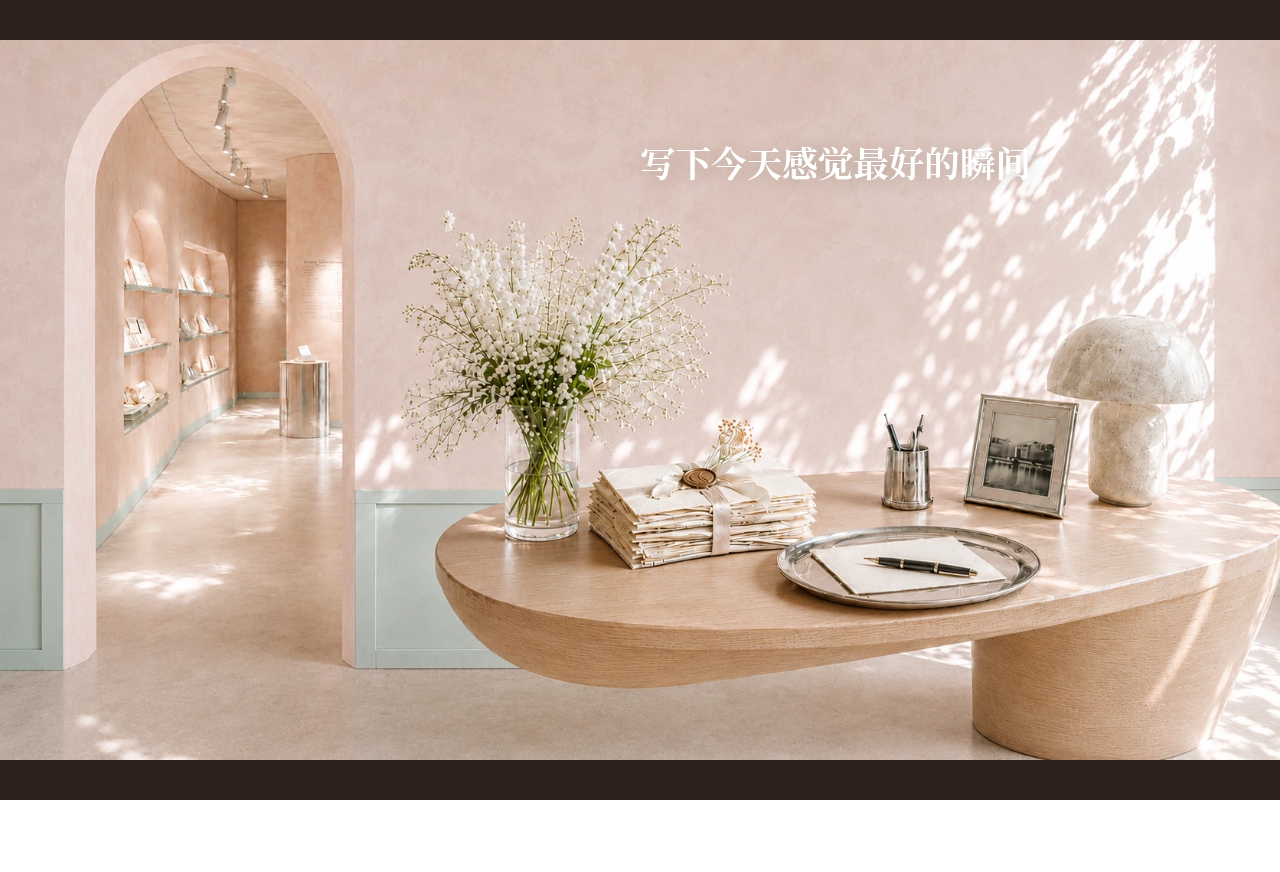
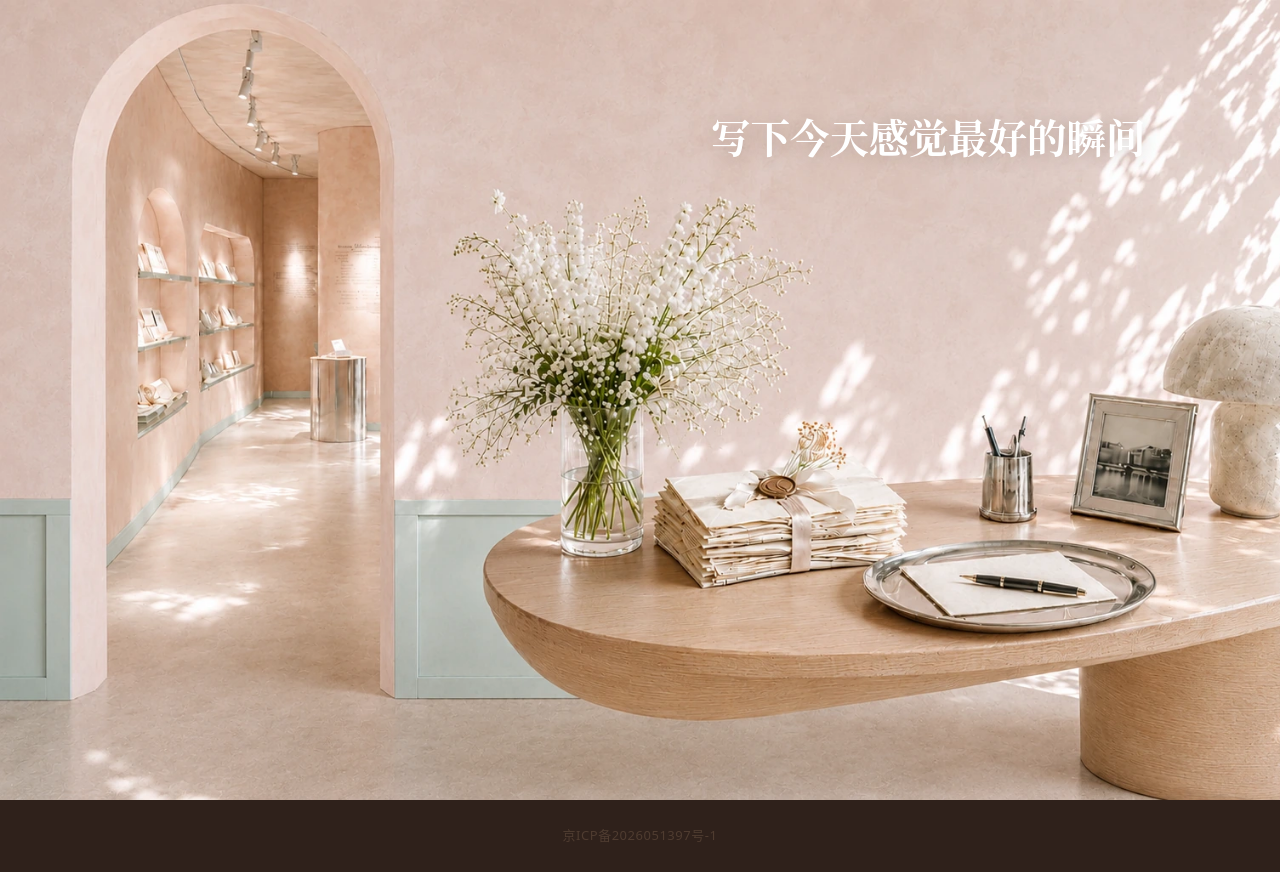
Before and after one commit to injuly0/positiveMood-v2-loading, a React (Vite) app: page / in a window 1280 px wide. Before the commit the page ends 800 px from the top, so only its background shows below. Built offline with nearby package versions, Linux system fonts and the light colour scheme.

Commit message:
下方加备案号

```diff
--- a/src/components/AppLayout/AppLayout.css
+++ b/src/components/AppLayout/AppLayout.css
@@ -1,4 +1,23 @@
 .app-layout {
+  --page-surface: #f8f4ff;
   position: relative;
-  min-height: 100vh;
+  min-height: calc(100vh + 72px);
+  background: var(--page-surface);
 }
+
+.app-layout:has(.record-page),
+.app-layout:has(.qs-page),
+.app-layout:has(.qa-page) {
+  --page-surface: #251911;
+}
+
+.app-layout:has(.record-page) > .site-footer,
+.app-layout:has(.qs-page) > .site-footer,
+.app-layout:has(.qa-page) > .site-footer {
+  position: absolute;
+  top: 100vh;
+  left: 50%;
+  width: min(100vw, calc(100vh * 16 / 9));
+  transform: translateX(-50%);
+  z-index: 91;
+}
--- a/src/components/AppLayout/AppLayout.tsx
+++ b/src/components/AppLayout/AppLayout.tsx
@@ -1,6 +1,7 @@
 import { useCallback, useState } from 'react';
 import { Outlet } from 'react-router-dom';
 import CrystallizeOverlay from '../CrystallizeOverlay/CrystallizeOverlay';
+import SiteFooter from '../SiteFooter/SiteFooter';
 import type { StartSoftFocusTransition } from '../WarmLightTransition/WarmLightTransitionLayer';
 import './AppLayout.css';
 
@@ -23,6 +24,7 @@ export default function AppLayout({ startSoftFocusTransition }: AppLayoutProps)
       <Outlet
         context={{ startCrystallizing, startSoftFocusTransition } satisfies AppLayoutContext}
       />
+      <SiteFooter />
       {crystallizing && (
         <CrystallizeOverlay onDone={() => setCrystallizing(false)} />
       )}
--- /dev/null
+++ b/src/components/SiteFooter/SiteFooter.css
@@ -0,0 +1,36 @@
+.site-footer {
+  position: relative;
+  z-index: 2;
+  display: flex;
+  justify-content: center;
+  align-items: center;
+  flex: 0 0 auto;
+  min-height: 72px;
+  padding: 18px 24px;
+  box-sizing: border-box;
+  color: rgb(92 70 57 / 72%);
+  background: var(--page-surface, #f5eadc);
+  font-family: var(--font-sans-sc);
+  font-size: 13px;
+  line-height: 1.5;
+  letter-spacing: 0.04em;
+  text-align: center;
+}
+
+.site-footer a {
+  color: inherit;
+  text-decoration: none;
+  transition: color 160ms ease;
+}
+
+.site-footer a:hover,
+.site-footer a:focus-visible {
+  color: rgb(92 70 57 / 100%);
+  text-decoration: underline;
+  text-underline-offset: 3px;
+}
+
+.site-footer a:focus-visible {
+  outline: 2px solid currentColor;
+  outline-offset: 4px;
+}
--- /dev/null
+++ b/src/components/SiteFooter/SiteFooter.tsx
@@ -0,0 +1,15 @@
+import './SiteFooter.css';
+
+export default function SiteFooter() {
+  return (
+    <footer className="site-footer">
+      <a
+        href="https://beian.miit.gov.cn/"
+        target="_blank"
+        rel="noreferrer"
+      >
+        京ICP备2026051397号-1
+      </a>
+    </footer>
+  );
+}
--- a/src/index.css
+++ b/src/index.css
@@ -21,7 +21,7 @@
 
   font: 18px/145% var(--sans);
   letter-spacing: 0.18px;
-  color-scheme: light dark;
+  color-scheme: light;
   color: var(--text);
   background: var(--bg);
   font-synthesis: none;
@@ -55,11 +55,9 @@
 }
 
 #root {
-  width: 1126px;
-  max-width: 100%;
-  margin: 0 auto;
+  width: 100%;
+  margin: 0;
   text-align: center;
-  border-inline: 1px solid var(--border);
   min-height: 100svh;
   display: flex;
   flex-direction: column;
@@ -68,6 +66,9 @@
 
 body {
   margin: 0;
+  min-width: 320px;
+  overflow-x: clip;
+  background: #251911;
 }
 
 h1,
--- a/src/pages/InitializationPage.css
+++ b/src/pages/InitializationPage.css
@@ -2,24 +2,36 @@
   --scene-heading-font: var(--font-serif-sc);
   --scene-heading-weight: 700;
   --scene-heading-style: normal;
+  --page-surface: #2f211b;
+  position: relative;
+  z-index: 100;
+  display: grid;
+  place-items: center;
+  min-height: calc(100svh + 72px);
+  background: var(--page-surface);
+}
+
+.home-scene {
   position: fixed;
   inset: 0;
   z-index: 100;
-  display: grid;
-  place-items: center;
-  overflow: hidden;
-  background: #2f211b;
-}
-
-.home-scene {
-  position: relative;
-  width: min(100vw, calc(100vh * 16 / 9));
-  aspect-ratio: 16 / 9;
+  margin: auto;
+  width: calc(100svh * 16 / 9);
+  height: 100svh;
   overflow: hidden;
   container-type: inline-size;
   isolation: isolate;
   background: #ead1c1;
   transition: transform 520ms cubic-bezier(.32, .72, 0, 1);
+}
+
+.initialization-page > .site-footer {
+  position: absolute;
+  top: 100svh;
+  left: 50%;
+  width: min(100vw, calc(100svh * 16 / 9));
+  transform: translateX(-50%);
+  z-index: 101;
 }
 
 .initialization-page[data-transition-state="covering"] .home-scene {
--- a/src/pages/InitializationPage.tsx
+++ b/src/pages/InitializationPage.tsx
@@ -1,5 +1,6 @@
 import { useState } from 'react';
 import { assetUrl } from '../utils/assetUrl';
+import SiteFooter from '../components/SiteFooter/SiteFooter';
 import './InitializationPage.css';
 
 type SceneState = 'initial' | 'record' | 'archive';
@@ -131,6 +132,7 @@ export default function InitializationPage({
           {sceneState === 'archive' && '已聚焦回味展厅，点击进入参观'}
         </p>
       </section>
+      <SiteFooter />
     </main>
   );
 }
--- a/src/pages/QuestionAnswerPage.css
+++ b/src/pages/QuestionAnswerPage.css
@@ -4,19 +4,20 @@
    ============================================================ */
 
 .qa-page {
+  --page-surface: #251911;
   position: fixed;
   inset: 0;
   z-index: 90;
   display: grid;
   place-items: center;
   overflow: hidden;
-  background: #251911;
+  background: var(--page-surface);
 }
 
 .qa-stage {
   position: relative;
-  width: min(100vw, calc(100vh * 16 / 9));
-  aspect-ratio: 16 / 9;
+  width: calc(100svh * 16 / 9);
+  height: 100svh;
   overflow: hidden;
   isolation: isolate;
   container-type: inline-size;
--- a/src/pages/QuestionSelectionPage.css
+++ b/src/pages/QuestionSelectionPage.css
@@ -1,17 +1,18 @@
 .qs-page {
+  --page-surface: #251911;
   position: fixed;
   inset: 0;
   z-index: 90;
   display: grid;
   place-items: center;
   overflow: hidden;
-  background: #251911;
+  background: var(--page-surface);
 }
 
 .qs-stage {
   position: relative;
-  width: min(100vw, calc(100vh * 16 / 9));
-  aspect-ratio: 16 / 9;
+  width: calc(100svh * 16 / 9);
+  height: 100svh;
   overflow: hidden;
   isolation: isolate;
   container-type: inline-size;
--- a/src/pages/RecordEntryPage.css
+++ b/src/pages/RecordEntryPage.css
@@ -1,17 +1,18 @@
 .record-page {
+  --page-surface: #251911;
   position: fixed;
   inset: 0;
   z-index: 90;
   display: grid;
   place-items: center;
   overflow: hidden;
-  background: #251911;
+  background: var(--page-surface);
 }
 
 .record-page-stage {
   position: relative;
-  width: min(100vw, calc(100vh * 16 / 9));
-  aspect-ratio: 16 / 9;
+  width: calc(100svh * 16 / 9);
+  height: 100svh;
   overflow: hidden;
   container-type: inline-size;
   isolation: isolate;
```
